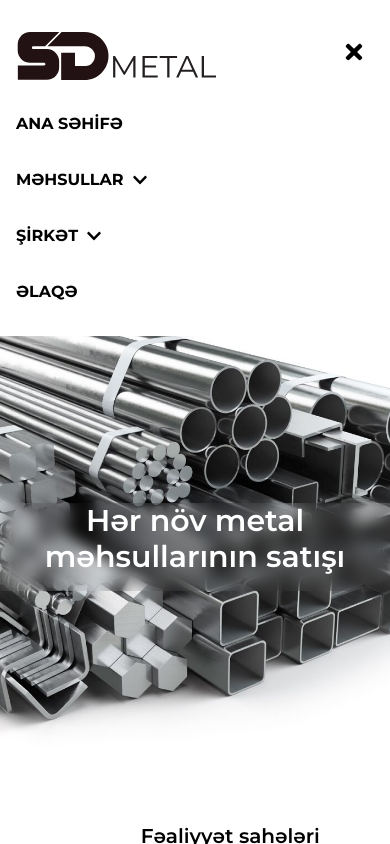
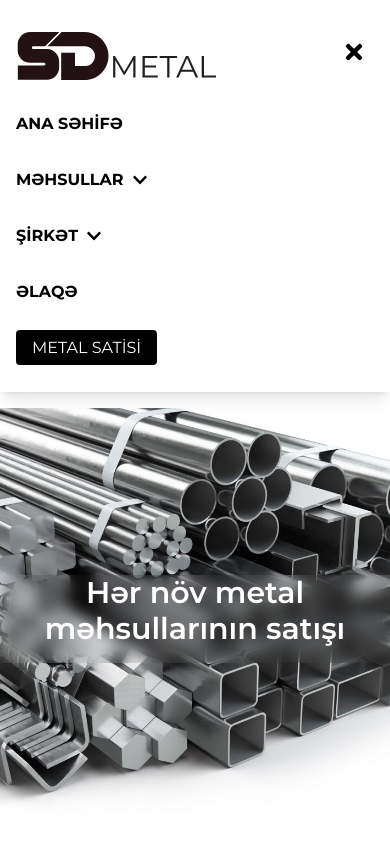
Before and after one commit to Visual-M/sdmetalaz, a Next.js app: page / in a window 390 px wide. Both pictures are taken after a click on the button 354 px from the left and 52 px from the top of the page. Shown: the top 844 px of the page. Built offline with nearby package versions, Linux system fonts and the light colour scheme.

Commit message:
added metal selling button at mobile navbar and changed dropdown behavier

```diff
--- a/app/components/Navbar.tsx
+++ b/app/components/Navbar.tsx
@@ -11,18 +11,39 @@ export default function Navbar() {
   const [isMobileMenuOpen, setIsMobileMenuOpen] = useState(false);
 
   const toggleProductsDropdown = () => {
-    setIsProductsDropdownOpen(!isProductsDropdownOpen);
+    if (window.innerWidth <= 768) {
+      if (isProductsDropdownOpen) {
+        setIsProductsDropdownOpen(false);
+      } else {
+        setIsProductsDropdownOpen(true);
+        setIsCompanyDropdownOpen(false);
+      }
+    } else {
+      setIsProductsDropdownOpen((prev) => !prev);
+    }
   };
 
   const toggleCompanyDropdown = () => {
-    setIsCompanyDropdownOpen(!isCompanyDropdownOpen);
+    if (window.innerWidth <= 768) {
+      if (isCompanyDropdownOpen) {
+        setIsCompanyDropdownOpen(false);
+      } else {
+        setIsCompanyDropdownOpen(true);
+        setIsProductsDropdownOpen(false);
+      }
+    } else {
+      setIsCompanyDropdownOpen((prev) => !prev);
+    }
   };
 
   const toggleMobileMenu = () => {
-    setIsMobileMenuOpen(!isMobileMenuOpen);
+    setIsMobileMenuOpen((prev) => !prev);
   };
+
   const closeMobileMenu = () => {
     setIsMobileMenuOpen(false);
+    setIsProductsDropdownOpen(false);
+    setIsCompanyDropdownOpen(false);
   };
 
   const renderProductsDropdown = () => {
@@ -77,7 +98,9 @@ export default function Navbar() {
   return (
     <div className="w-full mx-auto py-4 relative">
       <Header />
-      <nav className="container mx-auto">
+      <nav
+        className={`container mx-auto ${isMobileMenuOpen ? "shadow-lg" : ""}`}
+      >
         <div className="flex justify-between items-center absolute top-8 right-4 md:hidden">
           <button onClick={toggleMobileMenu} className="p-2">
             {isMobileMenuOpen ? <FaTimes size={24} /> : <FaBars size={24} />}
@@ -95,8 +118,10 @@ export default function Navbar() {
           </li>
           <li
             className="relative p-4 font-bold cursor-pointer"
+            onClick={toggleProductsDropdown}
             onMouseEnter={toggleProductsDropdown}
             onMouseLeave={toggleProductsDropdown}
+            style={{ zIndex: isProductsDropdownOpen ? 150 : 0 }}
           >
             <div className="flex items-center uppercase">
               {navigation.products.title}
@@ -110,8 +135,10 @@ export default function Navbar() {
           </li>
           <li
             className="relative p-4 font-bold cursor-pointer"
+            onClick={toggleCompanyDropdown}
             onMouseEnter={toggleCompanyDropdown}
             onMouseLeave={toggleCompanyDropdown}
+            style={{ zIndex: isCompanyDropdownOpen ? 150 : 0 }}
           >
             <div className="flex items-center uppercase">
               {navigation.company.title}
@@ -128,6 +155,15 @@ export default function Navbar() {
               {navigation.contacts.title}
             </Link>
           </li>
+          <div className="button p-4 mb-4 block md:hidden">
+            <Link
+              onClick={closeMobileMenu}
+              href={navigation.metalSatisi.url}
+              className="bg-black text-white px-4 py-2 rounded uppercase"
+            >
+              {navigation.metalSatisi.title}
+            </Link>
+          </div>
         </ul>
       </nav>
     </div>
--- a/constants/data.ts
+++ b/constants/data.ts
@@ -283,7 +283,7 @@ export const navigation = {
   },
   metalSatisi: {
     title: "Metal Satisi",
-    url: "/metal-satisi",
+    url: "/selling",
   },
 };
 
```
Also changed, not shown: public/images/selling.png (added).
